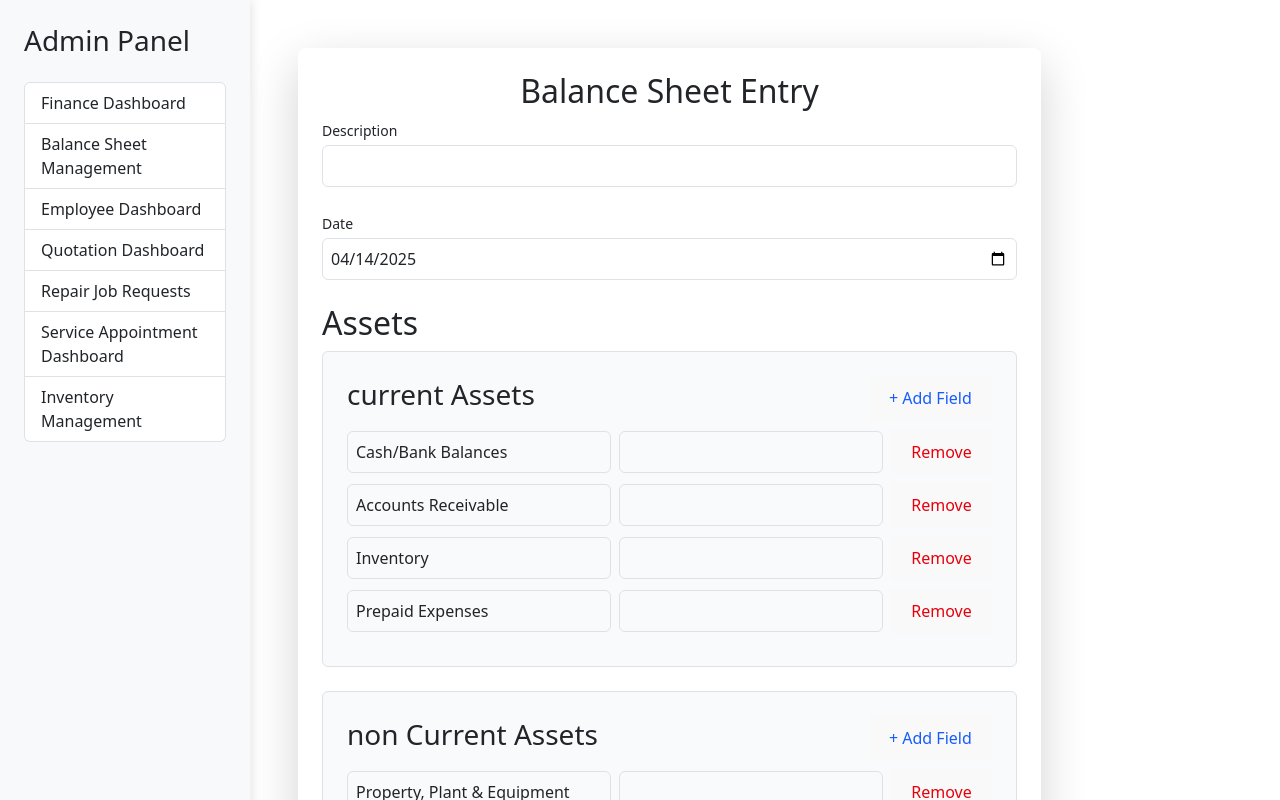
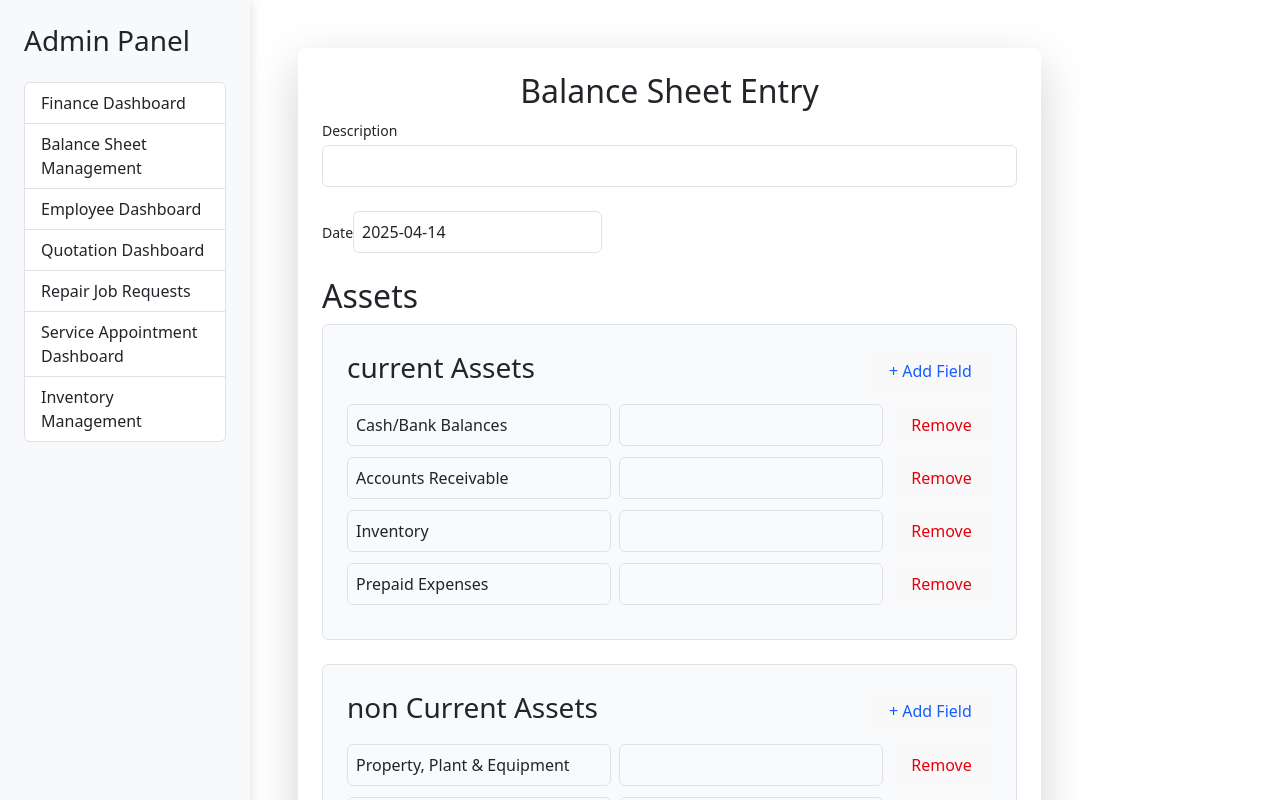
Before and after one commit to achiniEsandi/Finance_Management, a React (Vite) app in the folder frontend/: page /finance-dashboard/balance-sheet in a window 1280 px wide. Shown: the top 800 px of the page. Built offline with nearby package versions, Linux system fonts and the light colour scheme.

Commit message:
Balancesheet_V8

```diff
--- a/frontend/src/components/BalanceSheetForm.jsx
+++ b/frontend/src/components/BalanceSheetForm.jsx
@@ -1,4 +1,6 @@
 import React, { useState } from 'react';
+import DatePicker from "react-datepicker";
+import "react-datepicker/dist/react-datepicker.css";
 
 const initialFormState = {
   assets: {
@@ -34,11 +36,12 @@ const initialFormState = {
     { label: 'Shareholder Contributions', value: '' },
   ],
   description: '',
-  date: new Date().toISOString().split('T')[0],
+  date: new Date(),
 };
 
 const BalanceSheetForm = () => {
   const [formData, setFormData] = useState(initialFormState);
+  const [submittedData, setSubmittedData] = useState(null); // New state to store submitted data
 
   const handleChange = (section, type, index, value) => {
     if (value < 0) return; // Prevent negative amounts
@@ -109,49 +112,22 @@ const BalanceSheetForm = () => {
       }
 
       alert('Balance sheet submitted successfully!');
+      setSubmittedData(formData); // Store the submitted form data
 
-      // Reset form data
-      setFormData({
-        assets: {
-          currentAssets: [
-            { label: 'Cash/Bank Balances', value: '' },
-            { label: 'Accounts Receivable', value: '' },
-            { label: 'Inventory', value: '' },
-            { label: 'Prepaid Expenses', value: '' },
-          ],
-          nonCurrentAssets: [
-            { label: 'Property, Plant & Equipment', value: '' },
-            { label: 'Machinery & Tools', value: '' },
-            { label: 'Vehicles', value: '' },
-            { label: 'Intangible Assets', value: '' },
-          ],
-        },
-        liabilities: {
-          currentLiabilities: [
-            { label: 'Accounts Payable', value: '' },
-            { label: 'Short Term Loans', value: '' },
-            { label: 'Taxes Payable', value: '' },
-            { label: 'Wages Payable', value: '' },
-          ],
-          nonCurrentLiabilities: [
-            { label: 'Long Term Loans', value: '' },
-            { label: 'Lease Obligations', value: '' },
-            { label: 'Deferred Tax Liabilities', value: '' },
-          ],
-        },
-        equity: [
-          { label: "Owner's Capital", value: '' },
-          { label: 'Retained Earnings', value: '' },
-          { label: 'Shareholder Contributions', value: '' },
-        ],
-        description: '',
-        date: new Date().toISOString().split('T')[0],
-      });
+      // Reset form after successful submission
+      console.log('Resetting form data...');
+      setFormData({ ...initialFormState }); // This ensures the form resets correctly
+
     } catch (err) {
       console.error('Error submitting balance sheet:', err);
       alert('Failed to submit balance sheet');
+
+      // Optional: You can still reset the form in case of an error as well:
+      console.log('Resetting form data after error...');
+      setFormData({ ...initialFormState }); // Reset even after failure (if needed)
     }
   };
+
 
 
   const renderFields = (section, type, fields) => (
@@ -194,7 +170,13 @@ const BalanceSheetForm = () => {
     </div>
   );
 
+  // Get today's date and one month ago
+  const today = new Date();
+  const oneMonthAgo = new Date(today);
+  oneMonthAgo.setMonth(today.getMonth() - 1);
+
   return (
+    <div>
       <form
         onSubmit={handleSubmit}
         className="max-w-4xl mx-auto p-6 bg-white shadow-lg rounded-lg space-y-6"
@@ -213,11 +195,13 @@ const BalanceSheetForm = () => {
 
         <div>
           <label className="block text-sm font-medium mb-1">Date</label>
-        <input
-          type="date"
+          <DatePicker
+            selected={formData.date}
+            onChange={(date) => handleTextChange('date', date)}
+            dateFormat="yyyy-MM-dd"
             className="w-full p-2 border rounded"
-          value={formData.date}
-          onChange={(e) => handleTextChange('date', e.target.value)}
+            minDate={oneMonthAgo} // Prevent dates before one month ago
+            maxDate={today} // Prevent future dates (today or earlier only)
           />
         </div>
 
@@ -280,6 +264,15 @@ const BalanceSheetForm = () => {
           </button>
         </div>
       </form>
+
+      {/* Display submitted data
+      {submittedData && (
+        <div className="mt-8 p-6 bg-gray-100 border rounded-md">
+          <h3 className="text-xl font-bold">Submitted Data</h3>
+          <pre>{JSON.stringify(submittedData, null, 2)}</pre>
+        </div>
+      )}*/}
+    </div>
   );
 };
 
```
Lines whose indentation alone changed are shown as unchanged.
